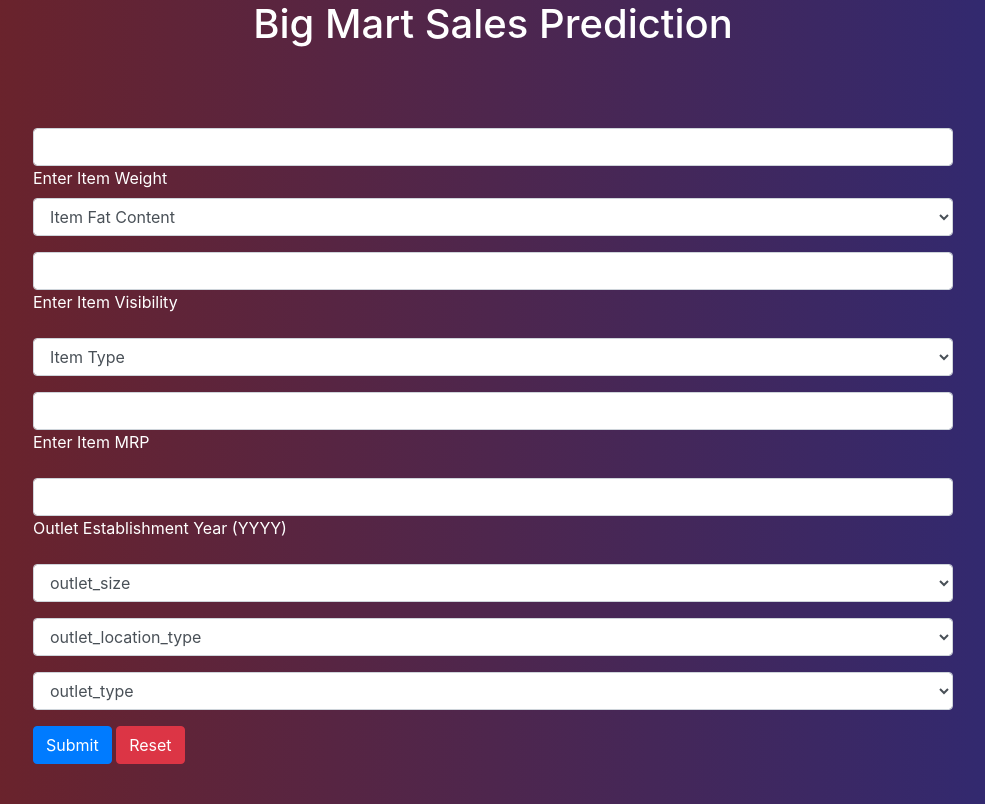
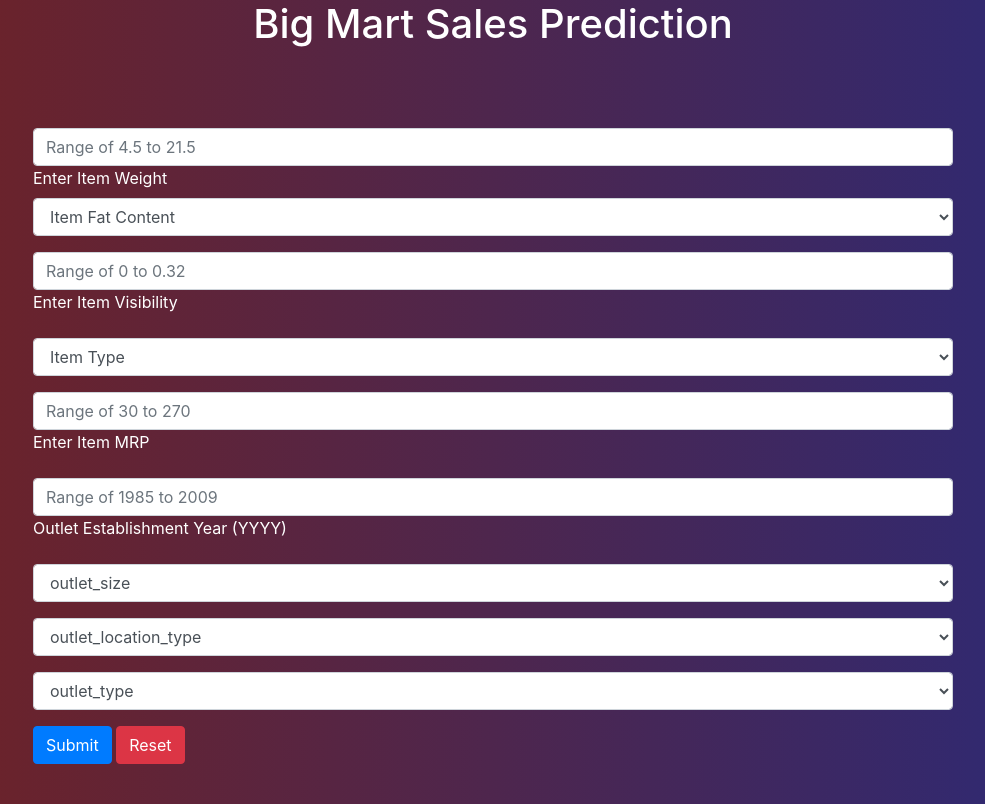
Before and after one commit to charan028/market-analysis, a Flask app: page / in a window 1280 px wide. Shown: the top 804 px of the page, without its empty margins (147-1132 px from the left). Run offline with Flask 2, Linux system fonts and the light colour scheme; some libraries are stand-ins or nearby versions.

Commit message:
Update home.html

```diff
--- a/templates/home.html
+++ b/templates/home.html
@@ -107,7 +107,7 @@
              <form class="" action="/predict" method="post">
 
 	               <div class="form-group">
-                 <input type="text" name="item_weight" id="item_weight" class="form-control" required>
+                 <input type="text" name="item_weight" id="item_weight" class="form-control" contenteditable="true" placeholder="Range of 4.5 to 21.5" required>
                  <label for="item_weight" class="ph-area">Enter Item Weight</label>
 
 
@@ -120,7 +120,7 @@
                  </select>
                </div>
 		   <div class="form-group">
-                 <input type="text" name="item_visibility" id="item_visibility" class="form-control" required>
+                 <input type="text" name="item_visibility" id="item_visibility" class="form-control" contenteditable="true" placeholder="Range of 0 to 0.32" required>
                  <label for="item_visibility" class="ph-area">Enter Item Visibility</label>
                </div>
 
@@ -152,12 +152,12 @@
 
 
                <div class="form-group">
-                 <input type="text" name="item_mrp" id="item_mrp" class="form-control" required>
+                 <input type="text" name="item_mrp" id="item_mrp" class="form-control" contenteditable="true" placeholder="Range of 30 to 270" required>
                  <label for="item_mrp" class="ph-area">Enter Item MRP</label>
                </div>
 
               <div class="form-group">
-                 <input type="text" name="outlet_establishment_year" id="outlet_establishment_year" class="form-control" required>
+                 <input type="text" name="outlet_establishment_year" id="outlet_establishment_year" class="form-control"  contenteditable="true" placeholder="Range of 1985 to 2009" required>
                  <label for="outlet_establishment_year" class="ph-area">Outlet Establishment Year (YYYY)</label>
                </div>
 
```
